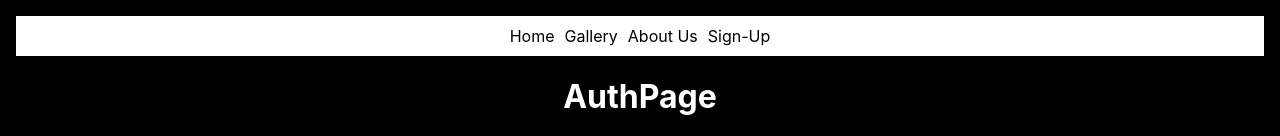
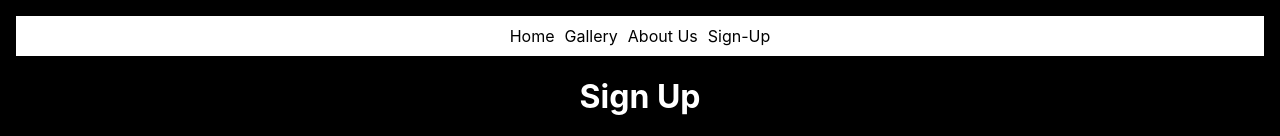
Before and after one commit to seanh101/technical, a React (Create React App) app: page /signup in a window 1280 px wide. Shown: the top 136 px of the page. Built offline with nearby package versions, Linux system fonts and the light colour scheme.

Commit message:
added image

```diff
--- a/src/pages/AuthPage/AuthPage.jsx
+++ b/src/pages/AuthPage/AuthPage.jsx
@@ -13,7 +13,7 @@ export default function AuthPage({ setUser }) {
   }
   return (
     <div>
-      <h1>AuthPage</h1>
+      <h1>Sign Up</h1>
       { userPref === 'signup' ? <SignUpForm setUser={setUser}/> : <LoginForm setUser={setUser} />}
       <button onClick={handlePref}>
         { userPref === 'signup' ? 'Already a member? Log In' : 'Need an Account? Sign Up'}
--- a/src/pages/HomePage/HomePage.jsx
+++ b/src/pages/HomePage/HomePage.jsx
@@ -3,6 +3,7 @@ import './HomePage.css';
 import technicalImage from './technical1.jpeg';
 import technicalImage2 from './technical2.jpeg';
 import technicalImage3 from './technical3.jpg';
+import technicalImage4 from './border.jpeg';
 
 function HomePage() {
   return (
@@ -19,6 +20,7 @@ function HomePage() {
       <p>More than just a retail store, Technical is a gathering place for like-minded skaters. We foster a vibrant community by hosting events, workshops, and skate sessions, providing opportunities for riders of all levels to connect, learn, and push their boundaries together. Our passion for skateboarding extends beyond selling products; we are devoted to supporting the growth and development of the local skate scene.</p>
       <img className="home-logo" src={technicalImage3} alt="Technical Logo 3" />
       <p>With a welcoming and inclusive atmosphere, Technical embraces skaters of all ages and backgrounds. Whether you're a street, park, or transition skater, our friendly staff is dedicated to delivering exceptional customer service and personalized advice. We strive to create an environment where you feel inspired and supported on your skateboarding journey.</p>
+      <img className="home-logo" src={technicalImage4} alt="Technical Logo 4" />
       <p>Conveniently located in Norwell, our store serves as a haven for skateboarders seeking premium technical gear and a sense of community. Drop by Technical, immerse yourself in the world of technical skateboarding, and discover the latest innovations that can elevate your riding experience to new heights.</p>
       <p>Join us at Technical, where we celebrate the art, athleticism, and camaraderie of technical skateboarding. Embrace the challenge, embrace the gear, and embrace the community. Together, let's push the limits of what's possible on four wheels.</p>
       <iframe
```
